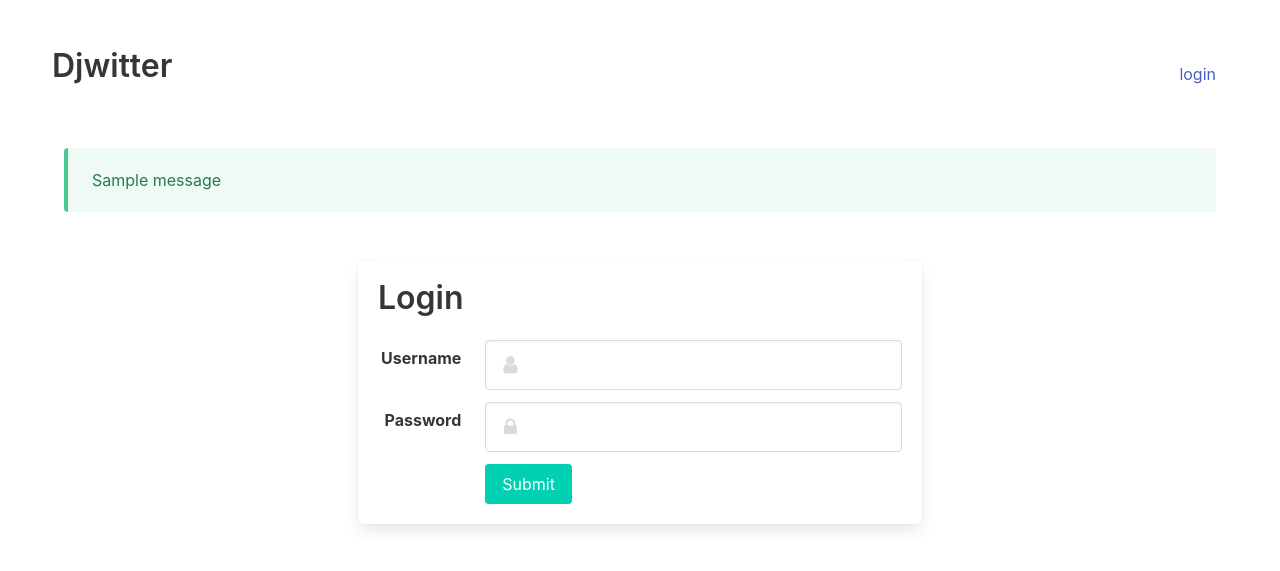
After one commit to andrecastelo/djwitter, a Django app: template djwitter/core/templates/login.html in a window 1280 px wide. The commit adds this page. Shown: the top 571 px of the page. Run offline with Django 3.2, Linux system fonts and the light colour scheme; the template is opened without the code that fills it, so the values that code supplies are empty; one stand-in notice (Sample message) is shown; some libraries are stand-ins or nearby versions.

Commit message:
more stuff

```diff
--- a/djwitter/config/settings.py
+++ b/djwitter/config/settings.py
@@ -68,6 +68,8 @@ TEMPLATES = [
     },
 ]
 
+MESSAGE_STORAGE = 'django.contrib.messages.storage.cookie.CookieStorage'
+
 WSGI_APPLICATION = 'config.wsgi.application'
 
 
--- /dev/null
+++ b/djwitter/core/templates/base.html
@@ -0,0 +1,52 @@
+<!DOCTYPE html>
+<html lang="en">
+<head>
+    <meta charset="UTF-8">
+    <title>Tweets!!</title>
+    <link rel="stylesheet" href="https://cdnjs.cloudflare.com/ajax/libs/bulma/0.6.1/css/bulma.min.css">
+    <link rel="stylesheet" href="https://opensource.keycdn.com/fontawesome/4.7.0/font-awesome.min.css">
+</head>
+<body>
+    <section class="section">
+        <nav class="navbar" role="navigation" aria-label="main navigation">
+            <div class="container">
+                <div class="navbar-brand">
+                    <h1 class='title'>Djwitter</h1>
+                </div>
+                <div class="navbar-menu">
+                    <div class="navbar-end">
+                        {% if user.is_authenticated %}
+                        <div class="navbar-item">
+                            {{ user.username }}
+                        </div>
+                        <div class="navbar-item">
+                            <a href="{% url 'logout' %}">logout</a>
+                        </div>
+                        {% else %}
+                        <div class="navbar-item">
+                            <a href="/login">login</a>
+                        </div>
+                        {% endif %}
+                    </div>
+                </div>
+            </div>
+        </nav>
+    </section>
+
+    {% if messages %}
+        <div class="container">
+        {% for message in messages %}
+            <article class="message
+                {% if message.level == DEFAULT_MESSAGE_LEVELS.ERROR %} is-danger
+                {% elif message.level == DEFAULT_MESSAGE_LEVELS.SUCCESS %} is-success
+                {% endif %}">
+                <div class="message-body">{{ message }}</div>
+            </article>
+        {% endfor %}
+        </div>
+    {% endif %}
+
+    {% block content %}
+    {% endblock %}
+</body>
+</html>
--- /dev/null
+++ b/djwitter/core/templates/login.html
@@ -0,0 +1,61 @@
+{% extends 'base.html' %}
+{% load staticfiles %}
+{% block content %}
+    <section class="section">
+        <div class="container">
+            <div class="columns is-centered">
+                <div class="column is-half is-narrow">
+                    <div class="box">
+                        <h1 class="title">Login</h1>
+
+                        <form method="post" action="{% url 'login' %}">
+                            {% csrf_token %}
+                            <div class="field is-horizontal">
+                                <div class="field-label is-normal">
+                                    <label class="label">Username</label>
+                                </div>
+                                <div class="field-body">
+                                    <div class="field">
+                                        <div class="control is-expanded has-icons-left">
+                                            <input class='input is-medium' type="text" name='username'>
+                                            <span class="icon is-small is-left">
+                                                <i class="fa fa-user"></i>
+                                            </span>
+                                        </div>
+                                    </div>
+                                </div>
+                            </div>
+
+                            <div class="field is-horizontal">
+                                <div class="field-label is-normal">
+                                    <label class="label">Password</label>
+                                </div>
+                                <div class="field-body">
+                                    <div class="field">
+                                        <div class="control is-expanded has-icons-left">
+                                            <input class='input is-medium' type="password" name='password'>
+                                            <span class="icon is-small is-left">
+                                                <i class="fa fa-lock"></i>
+                                            </span>
+                                        </div>
+                                    </div>
+                                </div>
+                            </div>
+
+                            <div class="field is-horizontal">
+                                <div class="field-label is-normal">
+                                </div>
+                                <div class="field-body">
+                                    <div class="field">
+                                        <input class="button is-primary" type="submit" value="Submit"/>
+                                    </div>
+                                </div>
+                            </div>
+                        </form>
+                    </div>
+                </div>
+            </div>
+        </div>
+    </section>
+
+{% endblock %}
--- a/djwitter/core/urls.py
+++ b/djwitter/core/urls.py
@@ -2,5 +2,7 @@ from django.conf.urls import url
 from . import views
 
 urlpatterns = [
-    url(r'^', views.index, name='index'),
+    url(r'^login', views.login_view, name='login'),
+    url(r'^logout', views.logout_view, name='logout'),
+    url(r'^$', views.index, name='index'),
 ]
```
Also changed, not shown: djwitter/core/forms.py (added, +7 -0 lines), djwitter/core/templates/index.html (+3 -20 lines), djwitter/core/views.py (+42 -0 lines), djwitter/db.sqlite3.
